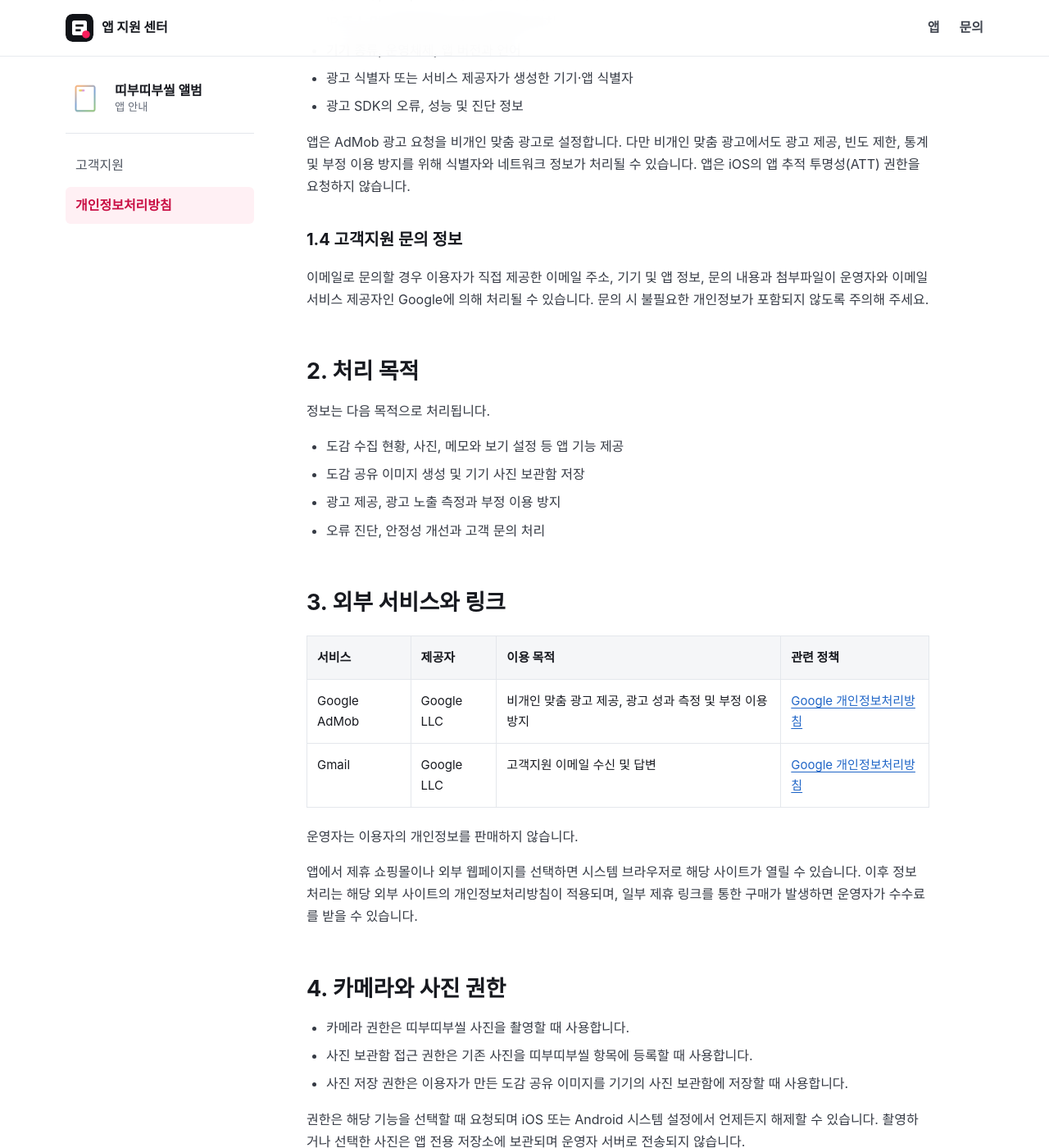
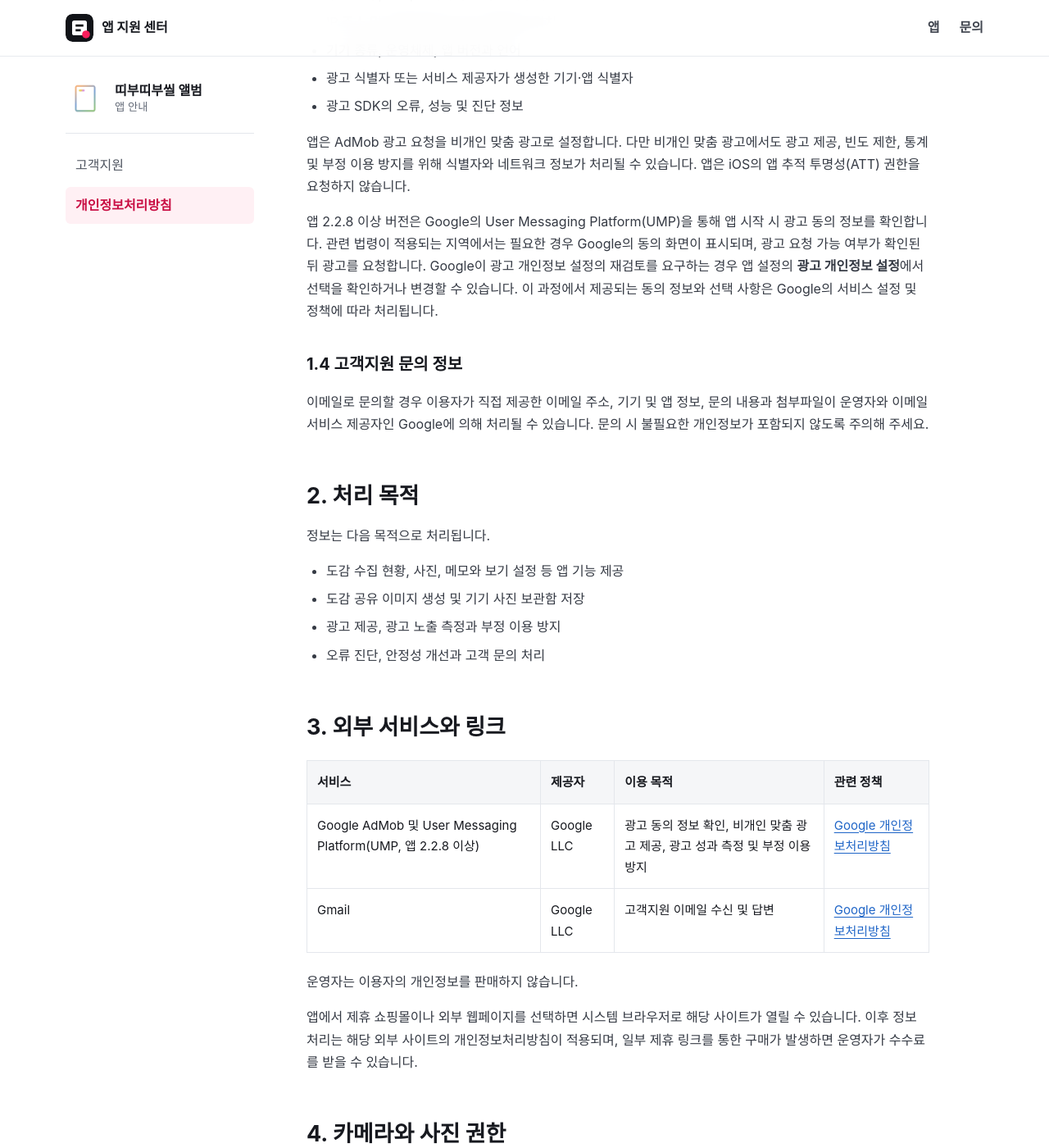
Before and after one commit to ddaklabs/ddaklabs.github.io, a Jekyll site: the page built from apps/pokedex/privacy/ko-kr/index.md, in a window 1280 px wide and 1400 px high, scrolled down 1366 px. Shown: the whole window at 82% size. Built offline with Jekyll 4.4.1, drawn with Linux system fonts in a browser that asks for light colours; some of the changed text lies outside the part shown.

Commit message:
Update Pokedex privacy policy for UMP

```diff
--- a/apps/pokedex/privacy/ko-kr/index.md
+++ b/apps/pokedex/privacy/ko-kr/index.md
@@ -53,6 +53,8 @@ DDak Labs(이하 “운영자”)는 띠부띠부씰 앨범(이하 “앱”)
 
 앱은 AdMob 광고 요청을 비개인 맞춤 광고로 설정합니다. 다만 비개인 맞춤 광고에서도 광고 제공, 빈도 제한, 통계 및 부정 이용 방지를 위해 식별자와 네트워크 정보가 처리될 수 있습니다. 앱은 iOS의 앱 추적 투명성(ATT) 권한을 요청하지 않습니다.
 
+앱 2.2.8 이상 버전은 Google의 User Messaging Platform(UMP)을 통해 앱 시작 시 광고 동의 정보를 확인합니다. 관련 법령이 적용되는 지역에서는 필요한 경우 Google의 동의 화면이 표시되며, 광고 요청 가능 여부가 확인된 뒤 광고를 요청합니다. Google이 광고 개인정보 설정의 재검토를 요구하는 경우 앱 설정의 **광고 개인정보 설정**에서 선택을 확인하거나 변경할 수 있습니다. 이 과정에서 제공되는 동의 정보와 선택 사항은 Google의 서비스 설정 및 정책에 따라 처리됩니다.
+
 ### 1.4 고객지원 문의 정보
 
 이메일로 문의할 경우 이용자가 직접 제공한 이메일 주소, 기기 및 앱 정보, 문의 내용과 첨부파일이 운영자와 이메일 서비스 제공자인 Google에 의해 처리될 수 있습니다. 문의 시 불필요한 개인정보가 포함되지 않도록 주의해 주세요.
@@ -70,7 +72,7 @@ DDak Labs(이하 “운영자”)는 띠부띠부씰 앨범(이하 “앱”)
 
 | 서비스 | 제공자 | 이용 목적 | 관련 정책 |
 | --- | --- | --- | --- |
-| Google AdMob | Google LLC | 비개인 맞춤 광고 제공, 광고 성과 측정 및 부정 이용 방지 | [Google 개인정보처리방침](https://policies.google.com/privacy) |
+| Google AdMob 및 User Messaging Platform(UMP, 앱 2.2.8 이상) | Google LLC | 광고 동의 정보 확인, 비개인 맞춤 광고 제공, 광고 성과 측정 및 부정 이용 방지 | [Google 개인정보처리방침](https://policies.google.com/privacy) |
 | Gmail | Google LLC | 고객지원 이메일 수신 및 답변 | [Google 개인정보처리방침](https://policies.google.com/privacy) |
 
 운영자는 이용자의 개인정보를 판매하지 않습니다.
@@ -101,6 +103,7 @@ DDak Labs(이하 “운영자”)는 띠부띠부씰 앨범(이하 “앱”)
 
 - 시스템 설정에서 카메라와 사진 권한 해제
 - 기기의 광고 관련 설정에서 광고 선택 관리
+- 앱 2.2.8 이상 버전에서 관련 지역의 Google 광고 개인정보 설정 재검토가 필요한 경우 앱 설정의 **광고 개인정보 설정**에서 선택 확인 또는 변경
 - 앱 내 기록 삭제, 앱 데이터 삭제 또는 앱 삭제를 통한 로컬 정보 삭제
 - 개인정보 열람, 정정, 삭제, 처리정지와 문의 요청
 
@@ -125,5 +128,5 @@ Google AdMob과 Gmail은 미국을 포함한 대한민국 외 지역의 서버
 
 법령, 앱 기능 또는 외부 서비스가 변경되면 이 방침도 수정될 수 있습니다. 중요한 변경이 있는 경우 앱 또는 이 페이지를 통해 알리며, 변경된 방침은 페이지에 표시된 시행일부터 적용됩니다.
 
-- 공고일: 2026년 8월 5일
-- 시행일: 2026년 8월 5일
+- 공고일: 2026년 9월 20일
+- 시행일: 앱 2.2.8 버전 배포일부터
```
Also changed, not shown: other parts of apps/pokedex/privacy/ko-kr/index.md (+1 -1 lines).
